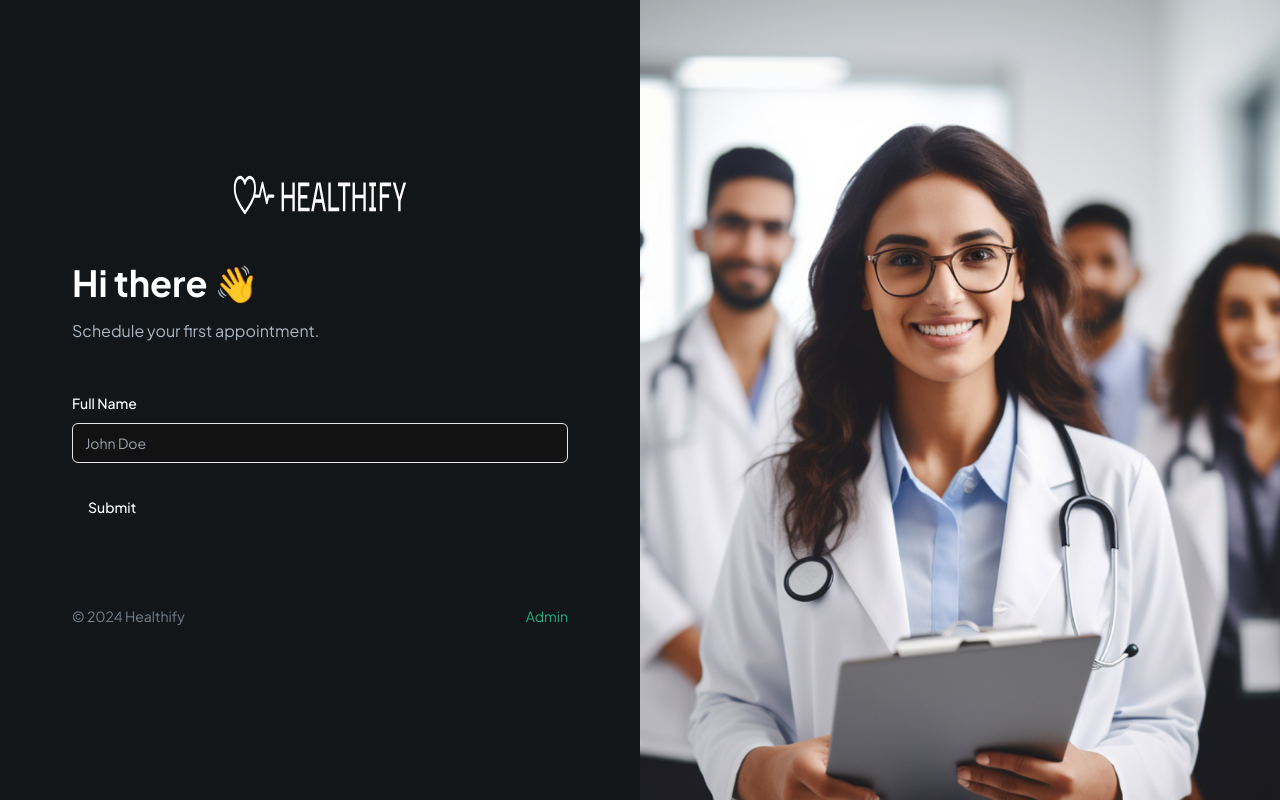
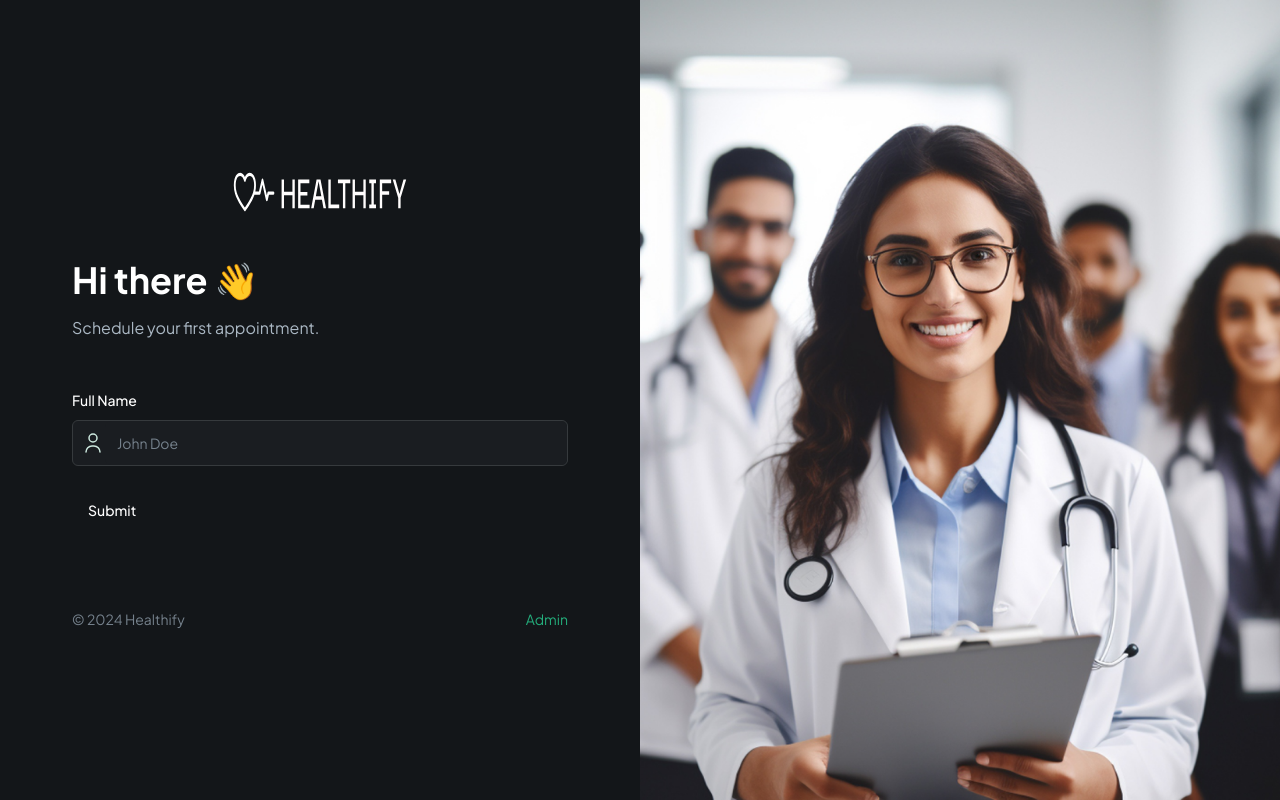
Before and after one commit to AshwiniParaye1/Healthify, a Next.js app: page / in a window 1280 px wide. Built offline with nearby package versions, Linux system fonts and the light colour scheme.

Commit message:
added reusable input field

```diff
--- a/components/CustomFormField.tsx
+++ b/components/CustomFormField.tsx
@@ -13,6 +13,7 @@
 import { Input } from "@/components/ui/input";
 import { Control } from "react-hook-form";
 import { FormFieldType } from "./forms/PatientForm";
+import Image from "next/image";
 
 interface CustomProps {
   control: Control<any>;
@@ -30,7 +31,35 @@
 }
 
 const RenderField = ({ field, props }: { field: any; props: CustomProps }) => {
-  return <Input type="text" placeholder="John Doe" />;
+  const { fieldType, iconAlt, iconSrc, placeholder } = props;
+
+  switch (fieldType) {
+    case FormFieldType.INPUT:
+      return (
+        <div className="flex rounded-md border border-dark-500 bg-dark-400">
+          {iconSrc && (
+            <Image
+              src={iconSrc}
+              alt={iconAlt || "icon"}
+              height={24}
+              width={24}
+              className="ml-2"
+            />
+          )}
+
+          <FormControl>
+            <Input
+              placeholder={placeholder}
+              {...field}
+              className="shad-input border-0"
+            />
+          </FormControl>
+        </div>
+      );
+
+    default:
+      break;
+  }
 };
 
 const CustomFormField = (props: CustomProps) => {
```
